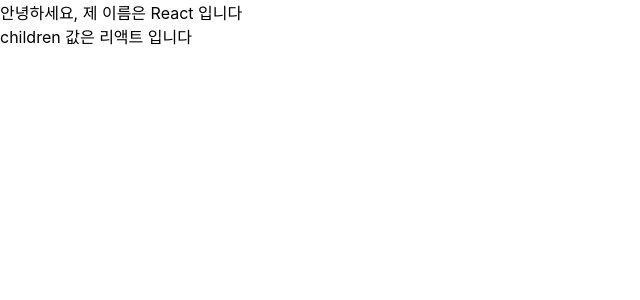
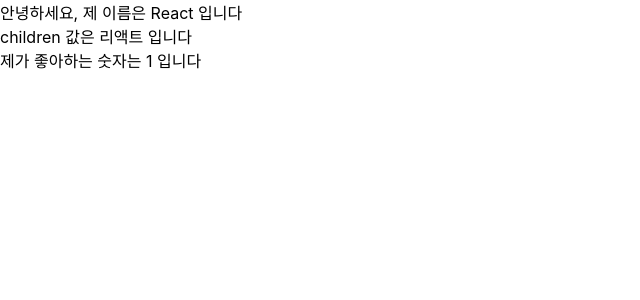
Before and after one commit to soapcandy/hello-react, a React (Create React App) app: page / in a window 1280 px wide. Shown: the top 300 px of the page, without its empty margins (0-640 px from the left). Built offline with nearby package versions, Linux system fonts and the light colour scheme.

Commit message:
필수 props 설정 isRequired

```diff
--- a/src/App.js
+++ b/src/App.js
@@ -2,7 +2,11 @@
 import MyConponent from "./MyComponent";
 
 function App() {
-  return <MyConponent name="React">리액트</MyConponent>;
+  return (
+    <MyConponent name="React" favoriteNumber={1}>
+      리액트
+    </MyConponent>
+  );
 }
 
 export default App;
--- a/src/MyComponent.js
+++ b/src/MyComponent.js
@@ -1,12 +1,14 @@
 import React from "react";
 import PropTypes from "prop-types";
 
-const MyConponent = ({ name, children }) => {
+const MyConponent = ({ name, children, favoriteNumber }) => {
   return (
     <div>
       안녕하세요, 제 이름은 {name} 입니다
       <br />
       children 값은 {children} 입니다
+      <br />
+      제가 좋아하는 숫자는 {favoriteNumber} 입니다
     </div>
   );
 };
@@ -17,5 +19,6 @@
 
 MyConponent.propTypes = {
   name: PropTypes.string,
+  favoriteNumber: PropTypes.number.isRequired,
 };
 export default MyConponent;
```
